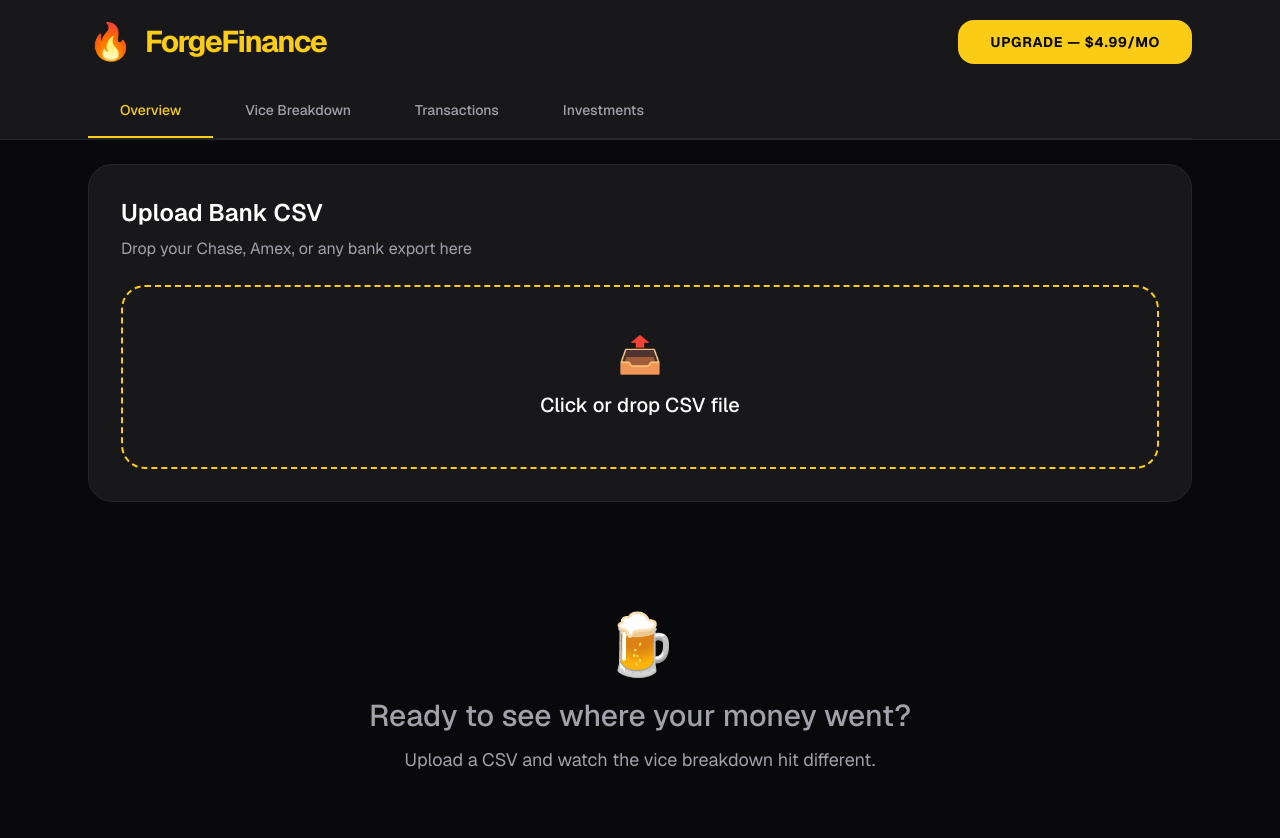
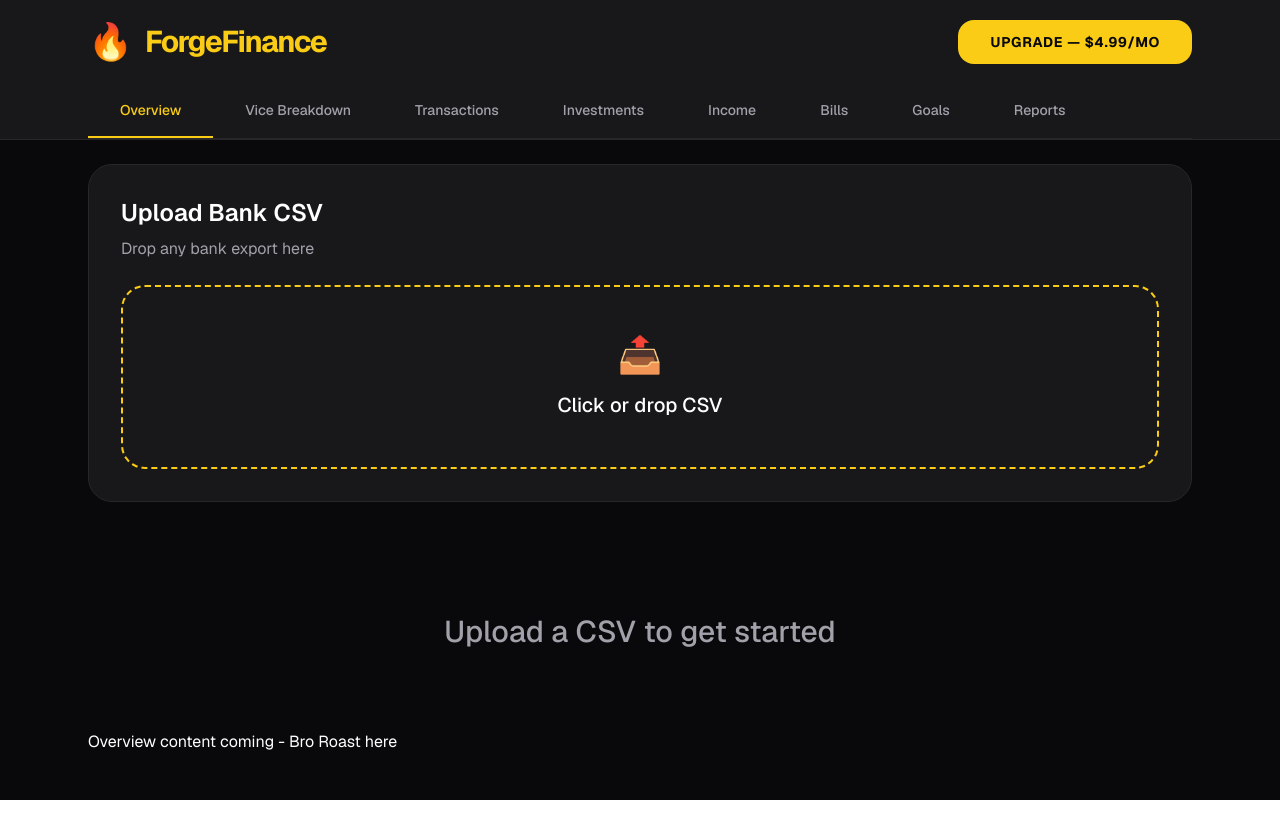
Before and after one commit to trae1357/forgefinance, a Next.js app: page / in a window 1280 px wide. Shown: the top 838 px of the page. After the commit the page ends 800 px from the top, so only its background shows below. Built offline with nearby package versions, Linux system fonts and the light colour scheme.

Commit message:
full tabs for every finance category

```diff
--- a/app/page.tsx
+++ b/app/page.tsx
@@ -6,8 +6,8 @@ import { loadStripe } from '@stripe/stripe-js';
 export default function Home() {
   const [transactions, setTransactions] = useState<any[]>([]);
   const [fileName, setFileName] = useState('');
-  const [activeTab, setActiveTab] = useState<'overview' | 'breakdown' | 'transactions' | 'investments'>('overview');
-  const [isPremium] = useState(false); // we'll hook real premium later
+  const [activeTab, setActiveTab] = useState<'overview' | 'breakdown' | 'transactions' | 'investments' | 'income' | 'bills' | 'goals' | 'reports'>('overview');
+  const [isPremium] = useState(false);
 
   const STRIPE_PRICE_ID = 'price_1TRyJu0hatOTkfbRORpZ1I4I';
   const STRIPE_PUBLISHABLE_KEY = 'pk_test_51TRxiu0hatOTkfbRHoyNmPCEuLnGrHR8bMR8i0crPka4c5mn63tPSO9k0fZJH3NFa1vhtqrkf23JdQ5AcLcRjUyI00NYDwTqQQ';
@@ -73,42 +73,45 @@ export default function Home() {
     });
   };
 
+  const tabs = [
+    { id: 'overview', label: 'Overview' },
+    { id: 'breakdown', label: 'Vice Breakdown' },
+    { id: 'transactions', label: 'Transactions' },
+    { id: 'investments', label: 'Investments' },
+    { id: 'income', label: 'Income' },
+    { id: 'bills', label: 'Bills' },
+    { id: 'goals', label: 'Goals' },
+    { id: 'reports', label: 'Reports' },
+  ] as const;
+
   return (
     <div className="min-h-screen bg-zinc-950 text-white">
-      {/* Top Nav */}
-      <div className="border-b border-zinc-800 bg-zinc-900">
+      {/* Header */}
+      <div className="border-b border-zinc-800 bg-zinc-900 sticky top-0 z-50">
         <div className="max-w-6xl mx-auto px-6 py-5 flex items-center justify-between">
           <div className="flex items-center gap-3">
             <span className="text-4xl">🔥</span>
             <h1 className="text-3xl font-bold tracking-tighter text-yellow-400">ForgeFinance</h1>
           </div>
-          <div className="flex items-center gap-6">
-            {!isPremium && (
-              <button
-                onClick={handleUpgrade}
-                className="bg-yellow-400 hover:bg-amber-300 text-zinc-950 font-bold px-8 py-3 rounded-2xl text-sm tracking-wider"
-              >
-                UPGRADE — $4.99/MO
-              </button>
-            )}
-            {isPremium && <span className="text-green-400 font-medium flex items-center gap-2">✅ PREMIUM</span>}
-          </div>
+          {!isPremium && (
+            <button onClick={handleUpgrade} className="bg-yellow-400 hover:bg-amber-300 text-zinc-950 font-bold px-8 py-3 rounded-2xl text-sm tracking-wider">
+              UPGRADE — $4.99/MO
+            </button>
+          )}
         </div>
 
-        {/* Tabs */}
-        <div className="max-w-6xl mx-auto px-6">
-          <div className="flex border-b border-zinc-800 text-sm font-medium">
-            {(['overview', 'breakdown', 'transactions', 'investments'] as const).map(tab => (
+        {/* Tabs - scrollable on mobile */}
+        <div className="max-w-6xl mx-auto px-6 overflow-x-auto">
+          <div className="flex border-b border-zinc-800 text-sm font-medium whitespace-nowrap">
+            {tabs.map(tab => (
               <button
-                key={tab}
-                onClick={() => setActiveTab(tab)}
+                key={tab.id}
+                onClick={() => setActiveTab(tab.id)}
                 className={`px-8 py-4 capitalize border-b-2 transition-colors ${
-                  activeTab === tab
-                    ? 'border-yellow-400 text-yellow-400'
-                    : 'border-transparent text-zinc-400 hover:text-white'
+                  activeTab === tab.id ? 'border-yellow-400 text-yellow-400' : 'border-transparent text-zinc-400 hover:text-white'
                 }`}
               >
-                {tab === 'overview' ? 'Overview' : tab === 'breakdown' ? 'Vice Breakdown' : tab}
+                {tab.label}
               </button>
             ))}
           </div>
@@ -116,127 +119,34 @@ export default function Home() {
       </div>
 
       <div className="max-w-6xl mx-auto p-6">
-        {/* UPLOAD BOX - always visible */}
+        {/* Upload - always visible at top */}
         <div className="bg-zinc-900 rounded-3xl p-8 border border-zinc-800 mb-8">
           <h2 className="text-2xl font-semibold mb-2">Upload Bank CSV</h2>
-          <p className="text-zinc-400 mb-6">Drop your Chase, Amex, or any bank export here</p>
+          <p className="text-zinc-400 mb-6">Drop any bank export here</p>
           <label className="block w-full border-2 border-dashed border-yellow-400 hover:border-yellow-300 rounded-3xl p-12 text-center cursor-pointer transition-all">
             <input type="file" accept=".csv" onChange={handleFileUpload} className="hidden" />
             <span className="text-4xl block mb-4">📤</span>
-            <span className="text-xl font-medium">Click or drop CSV file</span>
+            <span className="text-xl font-medium">Click or drop CSV</span>
             {fileName && <p className="text-green-400 mt-6 font-medium">✅ {fileName}</p>}
           </label>
         </div>
 
-        {transactions.length === 0 ? (
+        {transactions.length === 0 && activeTab !== 'income' && activeTab !== 'bills' && activeTab !== 'goals' && (
           <div className="text-center py-20 text-zinc-400">
-            <div className="text-6xl mb-6">🍺</div>
-            <p className="text-3xl font-medium">Ready to see where your money went?</p>
-            <p className="mt-3 text-lg">Upload a CSV and watch the vice breakdown hit different.</p>
+            <p className="text-3xl font-medium">Upload a CSV to get started</p>
           </div>
-        ) : (
-          <>
-            {activeTab === 'overview' && (
-              <div className="grid grid-cols-1 lg:grid-cols-2 gap-6">
-                <div className="bg-zinc-900 rounded-3xl p-8 border border-zinc-800">
-                  <h3 className="text-xl font-semibold mb-6">Bro Roast</h3>
-                  <p className="text-3xl leading-tight">
-                    You dropped <span className="text-yellow-400">${totalSpent.toFixed(0)}</span> this month.<br />
-                    {transactions.filter(t => t.category === 'Beer').length > 2 ? 'Those beers are stacking up, king 💀' : 'You\'re forging ahead, legend.'}
-                  </p>
-                </div>
-                <div className="bg-zinc-900 rounded-3xl p-8 border border-zinc-800">
-                  <h3 className="text-xl font-semibold mb-6">Quick Stats</h3>
-                  <div className="grid grid-cols-2 gap-6 text-center">
-                    <div>
-                      <div className="text-4xl font-bold text-yellow-400">{transactions.length}</div>
-                      <div className="text-sm text-zinc-400">Transactions</div>
-                    </div>
-                    <div>
-                      <div className="text-4xl font-bold text-yellow-400">${totalSpent.toFixed(0)}</div>
-                      <div className="text-sm text-zinc-400">Total Spent</div>
-                    </div>
-                  </div>
-                </div>
-              </div>
-            )}
+        )}
 
-            {activeTab === 'breakdown' && (
-              <div className="bg-zinc-900 rounded-3xl p-8 border border-zinc-800">
-                <h3 className="text-2xl font-semibold mb-8">Vice Breakdown</h3>
-                <div className="space-y-6">
-                  {categories.map(cat => {
-                    const amount = transactions.filter(t => t.category === cat).reduce((sum, t) => sum + Math.abs(t.amount), 0);
-                    const percent = totalSpent > 0 ? Math.round((amount / totalSpent) * 100) : 0;
-                    return (
-                      <div key={cat} className="flex items-center gap-6">
-                        <div className="w-36 font-semibold">{cat}</div>
-                        <div className="flex-1 h-4 bg-zinc-800 rounded-3xl overflow-hidden">
-                          <div className="h-full bg-yellow-400 transition-all" style={{ width: `${percent}%` }} />
-                        </div>
-                        <div className="font-mono w-24 text-right">${amount.toFixed(0)}</div>
-                      </div>
-                    );
-                  })}
-                </div>
-              </div>
-            )}
+        {/* Tab Content */}
+        {activeTab === 'overview' && <div>Overview content coming - Bro Roast here</div>}
+        {activeTab === 'breakdown' && <div>Vice Breakdown content here</div>}
+        {activeTab === 'transactions' && <div>Transactions list here</div>}
+        {activeTab === 'investments' && <div>Stocks + Crypto portfolio here</div>}
+        {activeTab === 'income' && <div>Income tracker here</div>}
+        {activeTab === 'bills' && <div>Bills / recurring here</div>}
+        {activeTab === 'goals' && <div>Goals & challenges here</div>}
+        {activeTab === 'reports' && <div>Reports & insights here</div>}
 
-            {activeTab === 'transactions' && (
-              <div className="bg-zinc-900 rounded-3xl p-8 border border-zinc-800">
-                <h3 className="text-xl font-semibold mb-6">Recent Transactions</h3>
-                <div className="max-h-[500px] overflow-auto">
-                  <table className="w-full">
-                    <thead>
-                      <tr className="text-zinc-400 text-xs border-b border-zinc-700">
-                        <th className="text-left pb-4">DATE</th>
-                        <th className="text-left pb-4">DESCRIPTION</th>
-                        <th className="text-left pb-4">CATEGORY</th>
-                        <th className="text-right pb-4">AMOUNT</th>
-                      </tr>
-                    </thead>
-                    <tbody>
-                      {transactions.slice(0, 20).map((t, i) => (
-                        <tr key={i} className="border-b border-zinc-800 last:border-none hover:bg-zinc-800/50">
-                          <td className="py-5 text-zinc-400 font-mono text-sm">{t.date}</td>
-                          <td className="py-5">{t.description}</td>
-                          <td className="py-5"><span className="px-5 py-1 bg-zinc-800 text-yellow-300 text-xs rounded-3xl">{t.category}</span></td>
-                          <td className="py-5 text-right font-mono text-red-400">-${Math.abs(t.amount).toFixed(2)}</td>
-                        </tr>
-                      ))}
-                    </tbody>
-                  </table>
-                </div>
-              </div>
-            )}
-
-            {activeTab === 'investments' && (
-              <div className="bg-zinc-900 rounded-3xl p-8 border border-zinc-800">
-                <div className="flex justify-between mb-8">
-                  <h3 className="text-2xl font-semibold">Investments • Stocks &amp; Crypto</h3>
-                  <button onClick={() => {
-                    const ticker = prompt('Ticker (AAPL, BTC, etc.)?');
-                    if (!ticker) return;
-                    const value = parseFloat(prompt('Current value $ ?') || '0');
-                    setInvestments([...investments, { ticker: ticker.toUpperCase(), value }]);
-                  }} className="bg-green-500 hover:bg-green-400 text-black px-8 py-3 rounded-2xl text-sm font-bold">
-                    + Add Holding
-                  </button>
-                </div>
-                {investments.length > 0 ? (
-                  investments.map((inv, i) => (
-                    <div key={i} className="flex justify-between py-6 border-b border-zinc-800 last:border-none">
-                      <span className="font-mono text-xl">{inv.ticker}</span>
-                      <span className="text-2xl font-bold text-green-400">${inv.value}</span>
-                    </div>
-                  ))
-                ) : (
-                  <p className="text-zinc-400 py-12 text-center">No investments added yet. Add your Robinhood or Coinbase stuff here.</p>
-                )}
-              </div>
-            )}
-          </>
-        )}
       </div>
     </div>
   );
```
